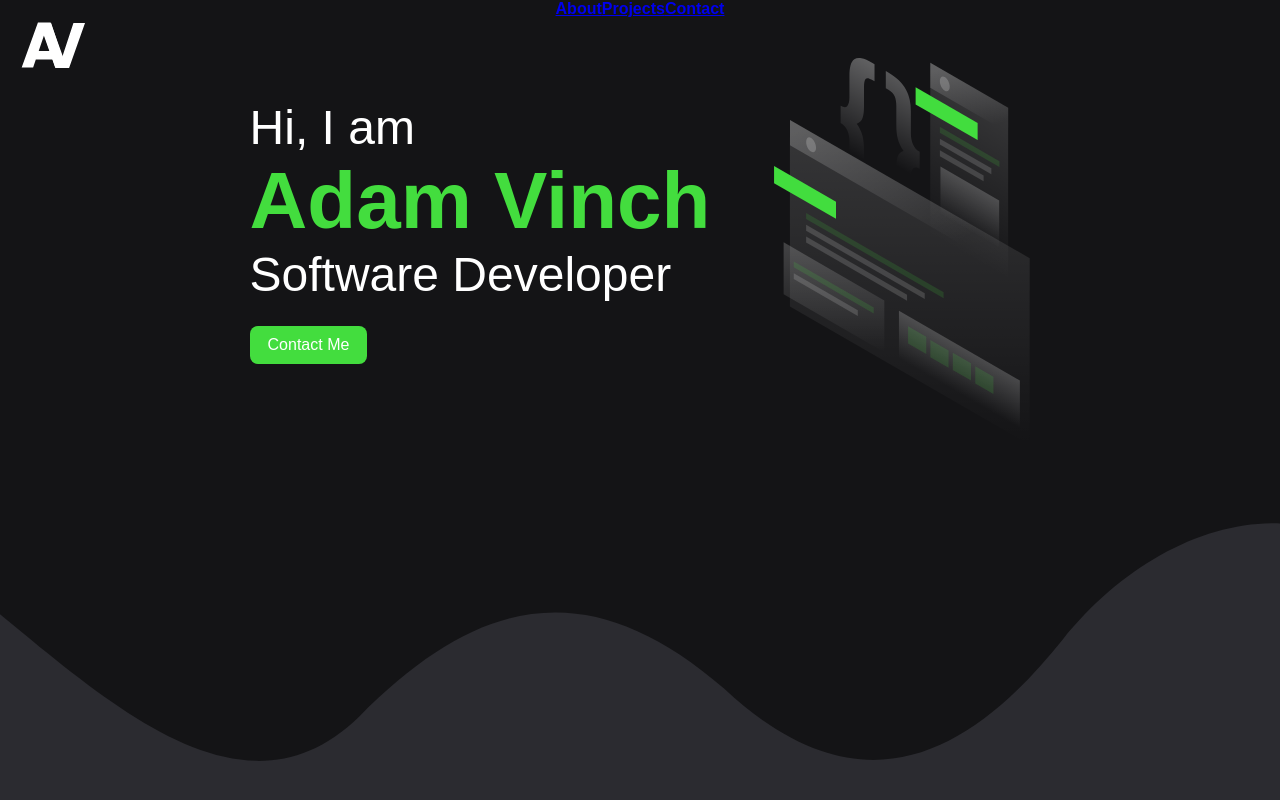
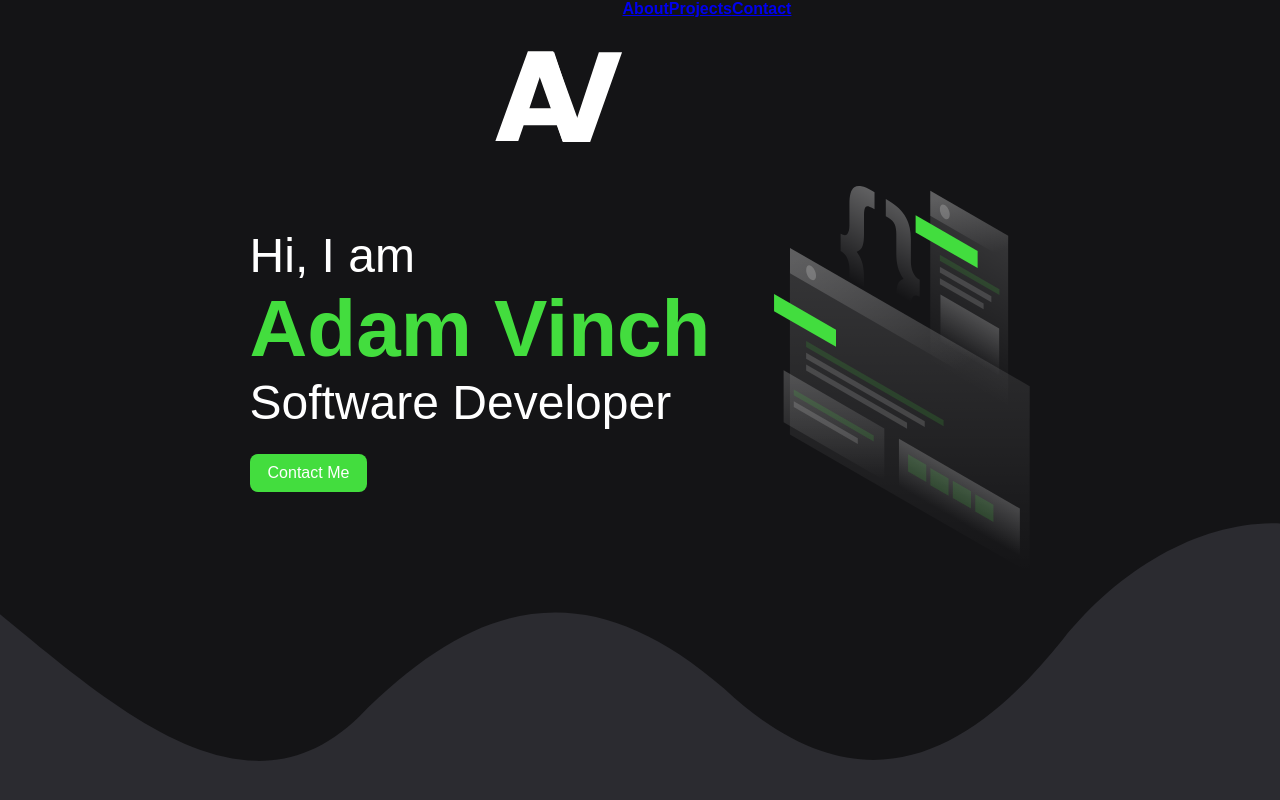
Before and after one commit to Adamv27/Portfolio, a React (Vite) app: page / in a window 1280 px wide. Built offline with nearby package versions, Linux system fonts and the light colour scheme; the HTML template or start-up script is replaced by a standard one.

Commit message:
Add navbar at the top of each page

```diff
--- a/src/App.jsx
+++ b/src/App.jsx
@@ -13,7 +13,7 @@ import Contact from "./pages/Contact";
 import './App.css'
 
 
-function App() {
+const App = () => {
   return (
     <div className="container">
       <Router>
@@ -21,6 +21,7 @@ function App() {
           <Route path="/" element={<Home />} />
           <Route path="/about" element={<About />} />
           <Route path="/projects" element={<Projects />} />
+          <Route path="/contact" element={<Contact />} />
         </Routes>
       </Router>
     </div>
--- a/src/components/NavBar.jsx
+++ b/src/components/NavBar.jsx
@@ -8,9 +8,9 @@ import './NavBar.css'
 function NavBar() {
   return (
     <nav className='nav-container'>
-      <a className='nav-link home'>
+      <Link to="/">
         <img src={Logo}></img>
-      </a>
+      </Link>
       <Link to="/about">About</Link>
       <Link to="/projects">Projects</Link>
       <Link to="/contact">Contact</Link>
--- a/src/pages/About.jsx
+++ b/src/pages/About.jsx
@@ -1,16 +1,17 @@
-import React from 'react'
-
+import NavBar from '../components/NavBar'
 import Skills from '../components/Skills'
 
 import './About.css'
 
 
-function About() {
+const About = () => {
   return (
     <div className='about-page'>
+      <NavBar />
+
       <div className='text-box'>
         <h1 className='title'>About</h1>
-        <div className='line' style={{width: '65%'}}></div>
+        <div className='line' style={{ width: '65%' }}></div>
         <p className='text'>I am a rising junior at James Madison University pursuing a degree in computer science. I am passionate about learning new technologies, languages, and frameworks by creating personal projects. I love all areas of CS although I particularly like creating beautiful looking applications that provide a great user experience</p>
       </div>
       <Skills />
--- a/src/pages/Contact.jsx
+++ b/src/pages/Contact.jsx
@@ -1,13 +1,13 @@
-import React from 'react'
-
+import NavBar from '../components/NavBar'
 
 import './Contact.css'
 
-function Contact() {
-  return (
-    <div className='contact-page'>
+const Contact = () => {
+	return (
+		<div className='contact-page'>
+			<NavBar />
 			<div className='contact-container'>
-				<form  className='contact-form' action='https://api.web3forms.com/submit' method='POST'>
+				<form className='contact-form' action='https://api.web3forms.com/submit' method='POST'>
 					<h1 className='title'>Contact Me</h1>
 					<input type='hidden' name='access_key' value='61ac1e6d-92b3-45b8-bcfd-5d708040af6c'></input>
 
@@ -17,8 +17,8 @@ function Contact() {
 					<button className='input submit' type='submit'>Send Message</button>
 				</form>
 			</div>
-    </div>
-  )
+		</div>
+	)
 }
 
 export default Contact
--- a/src/pages/Home.jsx
+++ b/src/pages/Home.jsx
@@ -1,26 +1,20 @@
-import React from 'react'
 import NavBar from '../components/NavBar'
 import ComputerGraphic from '../assets/computer-image.svg'
 
 import './Home.css'
 
-const Home = props => {
+const Home = () => {
   return (
-    <div class='home-container'>
-      <NavBar
-        home={props.homeSnapPoint}
-        about={props.aboutSnapPoint}
-        projects={props.projectsSnapPoint}
-        contact={props.contactSnapPoint}
-      />
-      <div class='home-content'>
-        <div class='text-container'>
-          <p class='home-text'>Hi, I am</p>
-          <h1 class='home-title'>Adam Vinch</h1>
-          <p class='home-text bottom'>Software Developer</p>
-          <a class='contact-link' onClick={() => scrollToSnapPoint(props.contactSnapPoint)}>Contact Me</a>
+    <div className='home-container'>
+      <NavBar />
+      <div className='home-content'>
+        <div className='text-container'>
+          <p className='home-text'>Hi, I am</p>
+          <h1 className='home-title'>Adam Vinch</h1>
+          <p className='home-text bottom'>Software Developer</p>
+          <a className='contact-link'>Contact Me</a>
         </div>
-        <img class='computer-image' src={ComputerGraphic} alt='Computer Graphic'/>
+        <img className='computer-image' src={ComputerGraphic} alt='Computer Graphic' />
       </div>
     </div>
   )
--- a/src/pages/Projects.jsx
+++ b/src/pages/Projects.jsx
@@ -1,5 +1,4 @@
-import React from 'react'
-
+import NavBar from '../components/NavBar'
 import ProjectCard from '../components/ProjectCard'
 import Carousel, { CarouselItem } from '../components/Carousel'
 import './Projects.css'
@@ -9,11 +8,12 @@ import StockImage from '../assets/projects/stock-viewer.png'
 import MinesweeperImage from '../assets/projects/minesweeper.png'
 import BlackJackImage from '../assets/projects/blackjack.png'
 
-function Projects() {
+const Projects = () => {
   return (
     <div className='projects-container'>
+      <NavBar />
       <h1 className='title'>Projects</h1>
-      <div className='line' style={{width: '40%'}}></div>
+      <div className='line' style={{ width: '40%' }}></div>
       <Carousel>
         <CarouselItem>
           <ProjectCard
```
